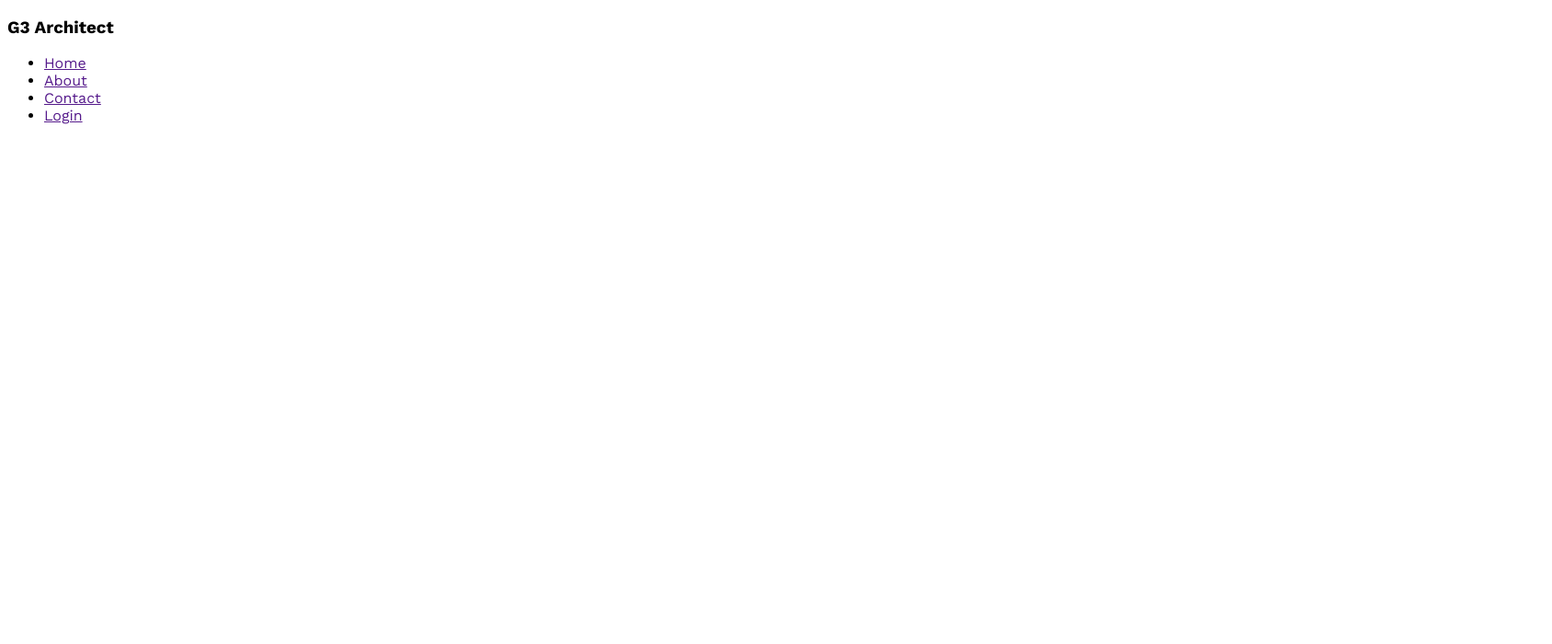
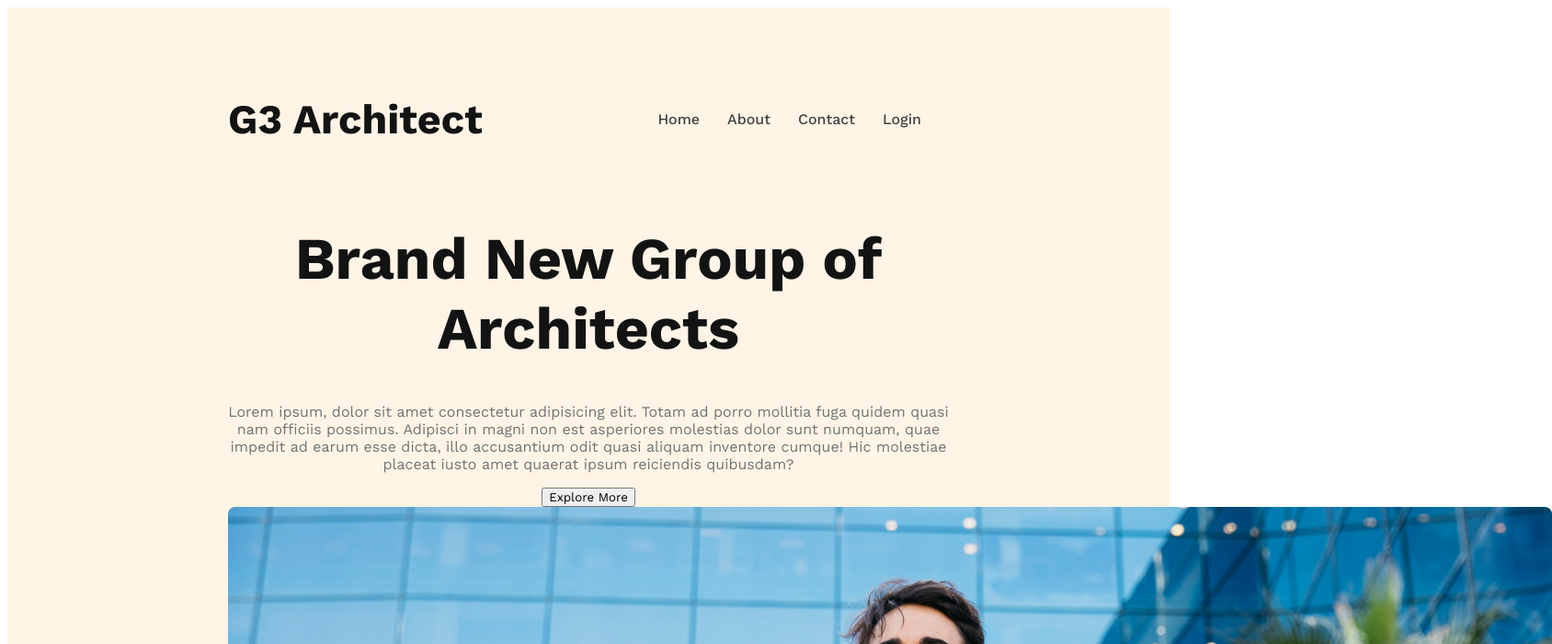
Before and after one commit to ayubparvej/g3-architect-website, a plain HTML site: page index.html in a window 1280 px wide. Shown: the top 700 px of the page at 92% size, 1688 px wide, since content can reach past the window. Drawn offline with nearby package versions, Linux system fonts and the light colour scheme.

Commit message:
nav done

```diff
--- a/index.html
+++ b/index.html
@@ -12,7 +12,7 @@
 <body>
     <header>
         <nav>
-            <h3>G3 Architect</h3>
+            <h3 class="nav-title">G3 Architect</h3>
             <ul>
                 <li><a href="">Home</a></li>
                 <li><a href="">About</a></li>
@@ -20,6 +20,24 @@
                 <li><a href="">Login</a></li>
             </ul>
         </nav>
+
+        <div class="banner">
+            <div class="banner-content">
+                <h1 class="banner-title">Brand New Group of Architects</h1>
+                <p class="banner-description">Lorem ipsum, dolor sit amet consectetur adipisicing elit. Totam ad porro
+                    mollitia fuga quidem quasi nam officiis possimus. Adipisci in magni non est asperiores molestias
+                    dolor
+                    sunt numquam, quae impedit ad earum esse dicta, illo accusantium odit quasi aliquam inventore
+                    cumque!
+                    Hic molestiae placeat iusto amet quaerat ipsum reiciendis quibusdam?</p>
+                <button class="btn-rimary">Explore More</button>
+            </div>
+            <img src="images/banner.png" alt="" srcset="">
+        </div>
+
+
+
+
     </header>
 
     <main>
--- a/styles/style.css
+++ b/styles/style.css
@@ -2,7 +2,64 @@
 @import url('https://fonts.googleapis.com/css2?family=Work+Sans:ital,wght@0,100..900;1,100..900&display=swap');
 
 
-
+/* Shared style */
 * {
     font-family: "Work Sans", sans-serif;
 }
+
+.btn-primary {}
+
+/* Header styles */
+header {
+    background-color: rgba(255, 144, 14, 0.10);
+    padding: 50px 240px;
+}
+
+/* navigation style */
+
+nav {
+    display: flex;
+    justify-content: space-between;
+    align-items: center;
+}
+
+.nav-title {
+    font-size: 2.8rem;
+    font-weight: 700;
+    color: #131313;
+
+}
+
+nav>ul {
+    display: flex;
+}
+
+nav li {
+    list-style: none;
+    margin-right: 30px;
+    font-weight: 500;
+    font-size: 1rem;
+}
+
+nav li a {
+    text-decoration: none;
+    color: #424242;
+}
+
+/* Banner styles */
+
+.banner-content {
+    max-width: 800px;
+    text-align: center;
+    margin: 0 auto;
+}
+
+.banner-title {
+    font-size: 4rem;
+    font-weight: 700;
+    color: #131313;
+}
+
+.banner-description {
+    color: #727272;
+}
```
